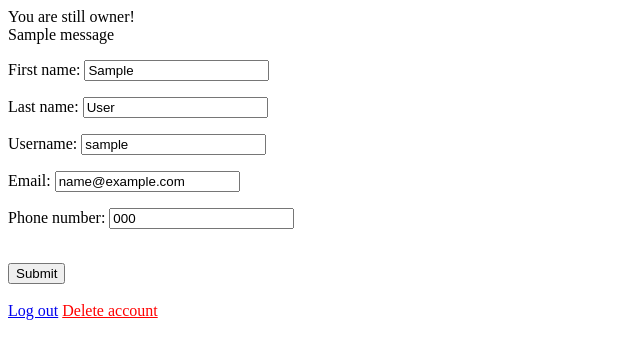
After one commit to biloskurskyi/Digital-auto-service, a Django app: page /owner/manager/profile/1/ in a window 1280 px wide. The commit adds this page. Shown: the top 359 px of the page, without its empty margins (0-640 px from the left). Run offline with Django 4.2, Linux system fonts and the light colour scheme; a user stored in the database is signed in; tables that the repository leaves empty hold one stand-in row (values such as "Sample post"); one stand-in notice (Sample message) is shown.

Commit message:
-added managers -added common file

```diff
--- a/DAS/accounts/forms.py
+++ b/DAS/accounts/forms.py
@@ -1,6 +1,11 @@
+import random
+import secrets
+import string
+
 from django import forms
 from django.contrib.auth.forms import (AuthenticationForm, UserChangeForm,
                                        UserCreationForm)
+from django.core.mail import send_mail
 
 from accounts.models import AccountUsers
 
@@ -18,6 +23,47 @@ class CreateAccountUserForm(UserCreationForm):
         db_table = 'account_users'
 
 
+class CreateManagerUserForm(UserCreationForm):
+    # email = forms.EmailField()
+
+    class Meta:
+        model = AccountUsers
+        fields = ('username', 'first_name', 'last_name', 'email', 'phone_number',)
+
+    def __init__(self, *args, **kwargs):
+        self.request = kwargs.pop('request', None)
+        super(CreateManagerUserForm, self).__init__(*args, **kwargs)
+
+        password = secrets.token_urlsafe(12)
+
+        self.fields['password1'].initial = password
+        self.fields['password2'].initial = password
+
+        self.fields['password1'].widget = forms.HiddenInput()
+        self.fields['password2'].widget = forms.HiddenInput()
+
+        # self.fields['password1'].widget = forms.TextInput(
+        #     attrs={'readonly': 'readonly', 'style': 'background-color: #ddd;'})
+        # self.fields['password2'].widget = forms.TextInput(
+        #     attrs={'readonly': 'readonly', 'style': 'background-color: #ddd;'})
+
+    def save(self, commit=True):
+        user = super(CreateManagerUserForm, self).save(commit=False)
+        user.owner_id = self.request.user.id if self.request.user.is_authenticated else None
+
+        if commit:
+            user.save()
+
+            # subject = 'Your Account Information'
+            # message = f'Your username: {user.username}\nYour password: {user.password}'
+            # from_email = 'your_email@example.com'
+            # recipient_list = [user.email]
+            #
+            # send_mail(subject, message, from_email, recipient_list)
+
+        return user
+
+
 class AccountProfileForm(UserChangeForm):
     first_name = forms.CharField(widget=forms.TextInput(attrs={'class': 'form-control py-4'}))
     last_name = forms.CharField(widget=forms.TextInput(attrs={'class': 'form-control py-4'}))
--- a/DAS/accounts/templates/accounts/base.html
+++ b/DAS/accounts/templates/accounts/base.html
@@ -5,7 +5,7 @@
     <title>{{ title }}</title>
 </head>
 <body>
-<a href="{% url 'accounts:reg' %}" style="color: lightblue;">Registration</a>
-<a href="{% url 'accounts:log' %}" style="color: lightblue;">Log in</a>
+<a href="{% url 'accounts:reg' %}">Registration</a>
+<a href="{% url 'accounts:log' %}">Log in</a>
 </body>
 </html>
--- a/DAS/accounts/templates/accounts/profile.html
+++ b/DAS/accounts/templates/accounts/manager_profile.html
@@ -8,15 +8,18 @@
 </head>
 <body>
 <div class="profile">
+Manager!
     {% for message in messages %}
         <div>{{ message }}</div>
     {% endfor %}
-    <form method="post" action="{% url 'accounts:ok' pk=form.instance.pk %}">
+    <form method="post" action="{% url 'accounts:owner_profile' pk=form.instance.pk %}">
         {% csrf_token %}
         {{ form.as_p }}
+        <br>
         <button type="submit">Submit</button>
         <br>
         <br>
+        <a href="{% url 'accounts:log_out' %}">Log out</a>
         <a href="{% url 'accounts:delete' user.id %}" style="color: red;">Delete account</a>
     </form>
 </div>
--- /dev/null
+++ b/DAS/accounts/templates/accounts/owner_manager_profile.html
@@ -0,0 +1,27 @@
+{% load static %}
+
+<!DOCTYPE html>
+<html lang="en">
+<head>
+    <meta charset="UTF-8">
+    <title>{{ title }}</title>
+</head>
+<body>
+<div class="profile">
+You are still owner!
+    {% for message in messages %}
+        <div>{{ message }}</div>
+    {% endfor %}
+    <form method="post" action="{% url 'accounts:owner_profile' pk=form.instance.pk %}">
+        {% csrf_token %}
+        {{ form.as_p }}
+        <br>
+        <button type="submit">Submit</button>
+        <br>
+        <br>
+        <a href="{% url 'accounts:log_out' %}">Log out</a>
+        <a href="{% url 'accounts:delete' user.id %}" style="color: red;">Delete account</a>
+    </form>
+</div>
+</body>
+</html>
--- a/DAS/accounts/urls.py
+++ b/DAS/accounts/urls.py
@@ -1,13 +1,24 @@
 from django.contrib.auth.decorators import login_required
+from django.contrib.auth.views import LogoutView
 from django.urls import path
-from .views import (AccountProfile, IndexView, MianView, UserLoginView, UserRegistrationView, AccountDelete)
+from .views import (OwnerAccountProfileView, IndexView, MianView, UserLoginView, UserRegistrationView, AccountDelete,
+                    OwnerManagerAccountProfileView, ManagerAccountProfileView, CreateManagerView)
 
 app_name = 'accounts'
 urlpatterns = [
     path('', IndexView.as_view(), name='base'),
+
     path('registration/', UserRegistrationView.as_view(), name='reg'),
     path('login/', UserLoginView.as_view(), name='log'),
+    path('success/login/', login_required(MianView.as_view()), name='success_log'),
+    path('logout/', LogoutView.as_view(), name='log_out'),
+
     path('delete/<int:pk>/', login_required(AccountDelete.as_view()), name='delete'),
-    path('succeslogin/', login_required(MianView.as_view()), name='success_log'),
-    path('profile/<int:pk>/', login_required(AccountProfile.as_view()), name='ok'),
+
+    path('owner/profile/<int:pk>/', login_required(OwnerAccountProfileView.as_view()), name='owner_profile'),
+    path('owner/manager/profile/<int:pk>/', login_required(OwnerManagerAccountProfileView.as_view()),
+         name='owner_manager_profile'),
+    path('manager/profile/<int:pk>/', login_required(ManagerAccountProfileView.as_view()), name='manager_profile'),
+    path('create/manager/profile/<int:pk>/', login_required(CreateManagerView.as_view()), name='create_manager'),
+
 ]
--- a/DAS/accounts/views.py
+++ b/DAS/accounts/views.py
@@ -1,36 +1,33 @@
+from common.views import TitleMixin, BaseView, CreateAccountView
 from django.contrib import messages
 from django.contrib.auth.views import LoginView
 from django.contrib.messages.views import SuccessMessageMixin
 from django.http import Http404
 from django.shortcuts import get_object_or_404
 from django.urls import reverse_lazy
-from django.views.generic import CreateView, TemplateView, UpdateView, DeleteView
+from django.views.generic import CreateView, UpdateView, DeleteView
 
-from .forms import AccountProfileForm, CreateAccountUserForm, UserLoginForm
+from .forms import AccountProfileForm, CreateAccountUserForm, UserLoginForm, CreateManagerUserForm
 from .models import AccountUsers
 
 
-class TitleMixin:
-    title = None
-
-    def get_context_data(self, **kwargs):
-        context = super(TitleMixin, self).get_context_data()
-        context['title'] = self.title
-        return context
-
-
-class IndexView(TitleMixin, TemplateView):
+class IndexView(BaseView):
     template_name = "accounts/base.html"
     title = "DAS"
 
 
-class MianView(TitleMixin, TemplateView):
+class MianView(BaseView):
     template_name = "accounts/successful_login.html"
     title = "DAS - login success"
 
 
-class UserRegistrationView(TitleMixin, SuccessMessageMixin, CreateView):
-    model = AccountUsers
+class UserLoginView(TitleMixin, LoginView):
+    template_name = 'accounts/login.html'
+    form_class = UserLoginForm
+    title = 'DAS - login'
+
+
+class UserRegistrationView(CreateAccountView):
     form_class = CreateAccountUserForm
     template_name = 'accounts/registration.html'
     success_message = 'Registration is successfully done!'
@@ -43,24 +40,103 @@ class UserRegistrationView(TitleMixin, SuccessMessageMixin, CreateView):
     #     return redirect(self.success_url)
 
 
-class UserLoginView(TitleMixin, LoginView):
-    template_name = 'accounts/login.html'
-    form_class = UserLoginForm
-    title = 'DAS - login'
+class CreateManagerView(CreateAccountView):
+    form_class = CreateManagerUserForm
+    template_name = 'accounts/create_manager.html'
+    success_message = 'Manager is successfully create!'
+    title = 'DAS - create manager'
+
+    def get_success_url(self):
+        creator_user = self.request.user
+        return reverse_lazy('accounts:owner_profile', kwargs={'pk': creator_user.pk})
+
+    def get_form_kwargs(self):
+        kwargs = super().get_form_kwargs()
+        kwargs['request'] = self.request
+        return kwargs
 
 
-class AccountProfile(TitleMixin, UpdateView):
+class ManagerAccountProfileView(TitleMixin, UpdateView):
     model = AccountUsers
     form_class = AccountProfileForm
-    template_name = "accounts/profile.html"
-    title = 'DAS - account profile'
+    template_name = "accounts/manager_profile.html"
+    title = 'DAS - manager account profile'
+
+    def get_context_data(self, **kwargs):
+        context = super().get_context_data(**kwargs)
+        managers = self.object.get_managers()
+        context['managers'] = managers
+        return context
 
     def get_success_url(self):
-        return reverse_lazy('accounts:ok', args=(self.object.id,))
+        return reverse_lazy('accounts:profile', args=(self.object.id,))
 
     def dispatch(self, request, *args, **kwargs):
         profile_user = get_object_or_404(AccountUsers, pk=kwargs['pk'])
-        if request.user != profile_user:
+        managers = self.request.user.get_managers()
+        if (request.user != profile_user or not request.user.is_active) and profile_user.owner != request.user:
+            raise Http404("User not found")
+        return super().dispatch(request, *args, **kwargs)
+
+    def form_valid(self, form):
+        messages.success(self.request, 'Profile updated successfully.')
+        return super().form_valid(form)
+
+    def form_invalid(self, form):
+        messages.error(self.request, 'Error updating profile.')
+        return super().form_invalid(form)
+
+
+class OwnerManagerAccountProfileView(TitleMixin, UpdateView):
+    model = AccountUsers
+    form_class = AccountProfileForm
+    template_name = "accounts/owner_manager_profile.html"
+    title = 'DAS - manager account profile'
+
+    def get_context_data(self, **kwargs):
+        context = super().get_context_data(**kwargs)
+        managers = self.object.get_managers()
+        context['managers'] = managers
+        return context
+
+    def get_success_url(self):
+        return reverse_lazy('accounts:profile', args=(self.object.id,))
+
+    def dispatch(self, request, *args, **kwargs):
+        profile_user = get_object_or_404(AccountUsers, pk=kwargs['pk'])
+        managers = self.request.user.get_managers()
+        if (request.user != profile_user or not request.user.is_active) and profile_user.owner != request.user:
+            raise Http404("User not found")
+        return super().dispatch(request, *args, **kwargs)
+
+    def form_valid(self, form):
+        messages.success(self.request, 'Profile updated successfully.')
+        return super().form_valid(form)
+
+    def form_invalid(self, form):
+        messages.error(self.request, 'Error updating profile.')
+        return super().form_invalid(form)
+
+
+class OwnerAccountProfileView(TitleMixin, UpdateView):
+    model = AccountUsers
+    form_class = AccountProfileForm
+    template_name = "accounts/owner_profile.html"
+    title = 'DAS - owner account profile'
+
+    def get_context_data(self, **kwargs):
+        context = super().get_context_data(**kwargs)
+        managers = self.object.get_managers()
+        context['managers'] = managers
+        return context
+
+    def get_success_url(self):
+        return reverse_lazy('accounts:owner_profile', args=(self.object.id,))
+
+    def dispatch(self, request, *args, **kwargs):
+        profile_user = get_object_or_404(AccountUsers, pk=kwargs['pk'])
+        managers = self.request.user.get_managers()
+        if (request.user != profile_user or not request.user.is_active) and profile_user.owner != request.user:
             raise Http404("User not found")
         return super().dispatch(request, *args, **kwargs)
 
--- /dev/null
+++ b/DAS/common/views.py
@@ -0,0 +1,21 @@
+from django.contrib.messages.views import SuccessMessageMixin
+from django.views.generic import TemplateView, CreateView
+
+from accounts.models import AccountUsers
+
+
+class TitleMixin:
+    title = None
+
+    def get_context_data(self, **kwargs):
+        context = super(TitleMixin, self).get_context_data()
+        context['title'] = self.title
+        return context
+
+
+class BaseView(TitleMixin, TemplateView):
+    title = "DAS"
+
+
+class CreateAccountView(TitleMixin, SuccessMessageMixin, CreateView):
+    model = AccountUsers
```
Also changed, not shown: DAS/DAS/settings.py (+21 -4 lines), DAS/accounts/models.py (+4 -27 lines), DAS/accounts/templates/accounts/create_manager.html (added, +22 -0 lines), DAS/accounts/templates/accounts/owner_profile.html (added, +39 -0 lines), DAS/accounts/templates/accounts/successful_login.html (+10 -1 lines).
